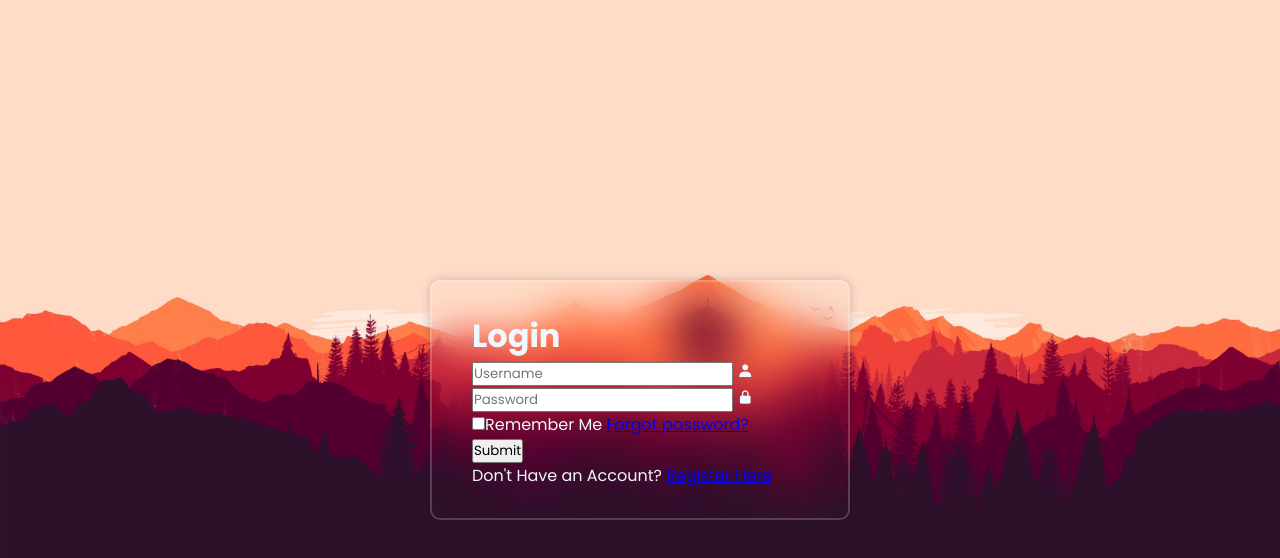
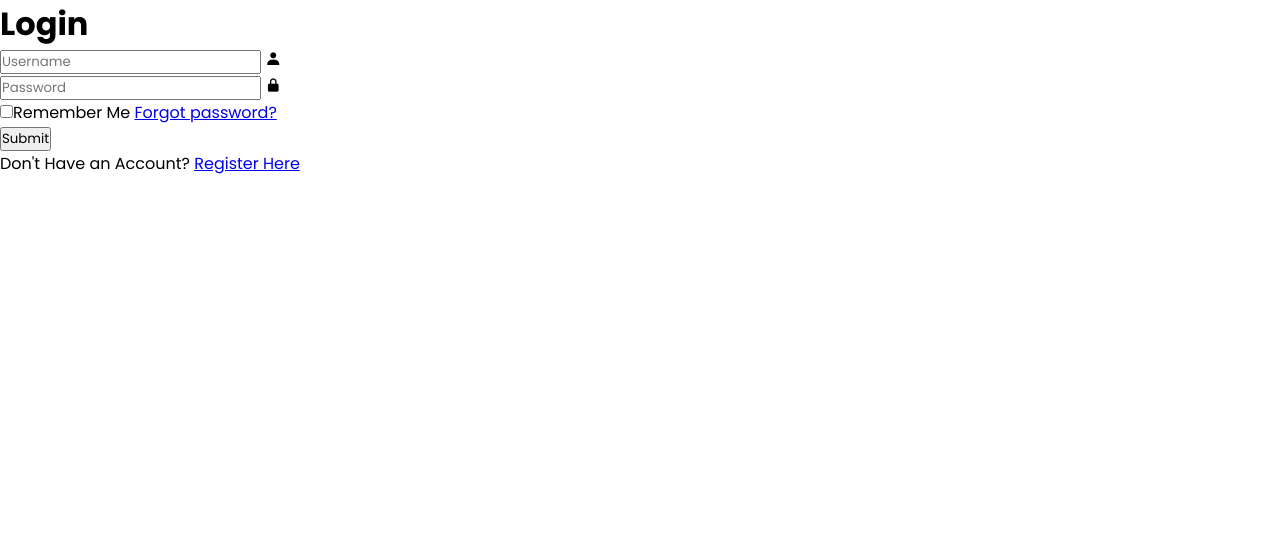
Before and after one commit to stembascc/Login-page-HTML-CSS, a plain HTML site: page index.html in a window 1280 px wide. Drawn offline with nearby package versions, Linux system fonts and the light colour scheme.

Commit message:
fix: 🐛 revert code

```diff
--- a/assets/css/style.css
+++ b/assets/css/style.css
@@ -9,25 +9,12 @@
 
 /* elemen menyeluruh html */
 body {
-  display: flex;
-  justify-content: center;
-  align-items: center;
-  min-height: 100vh;
-  background-position: center;
-  background-size: cover !important;
-  background: url(/assets/img/Firewatch-4K-Wallpaper-3840x2160.jpg);
+
 }
 
 /* Bagian form */
 .wrapper {
-  background: transparent;
-  border: 2px solid rgba(255, 255, 255, .2);
-  backdrop-filter: blur(20px);
-  color: aliceblue;
-  box-shadow: 0 0 10px rgb(0, 0, 0, 0.2);
-  width: 420px;
-  padding: 30px 40px;
-  border-radius: 10px;
+
 }
 
 /* Header Form */
```
